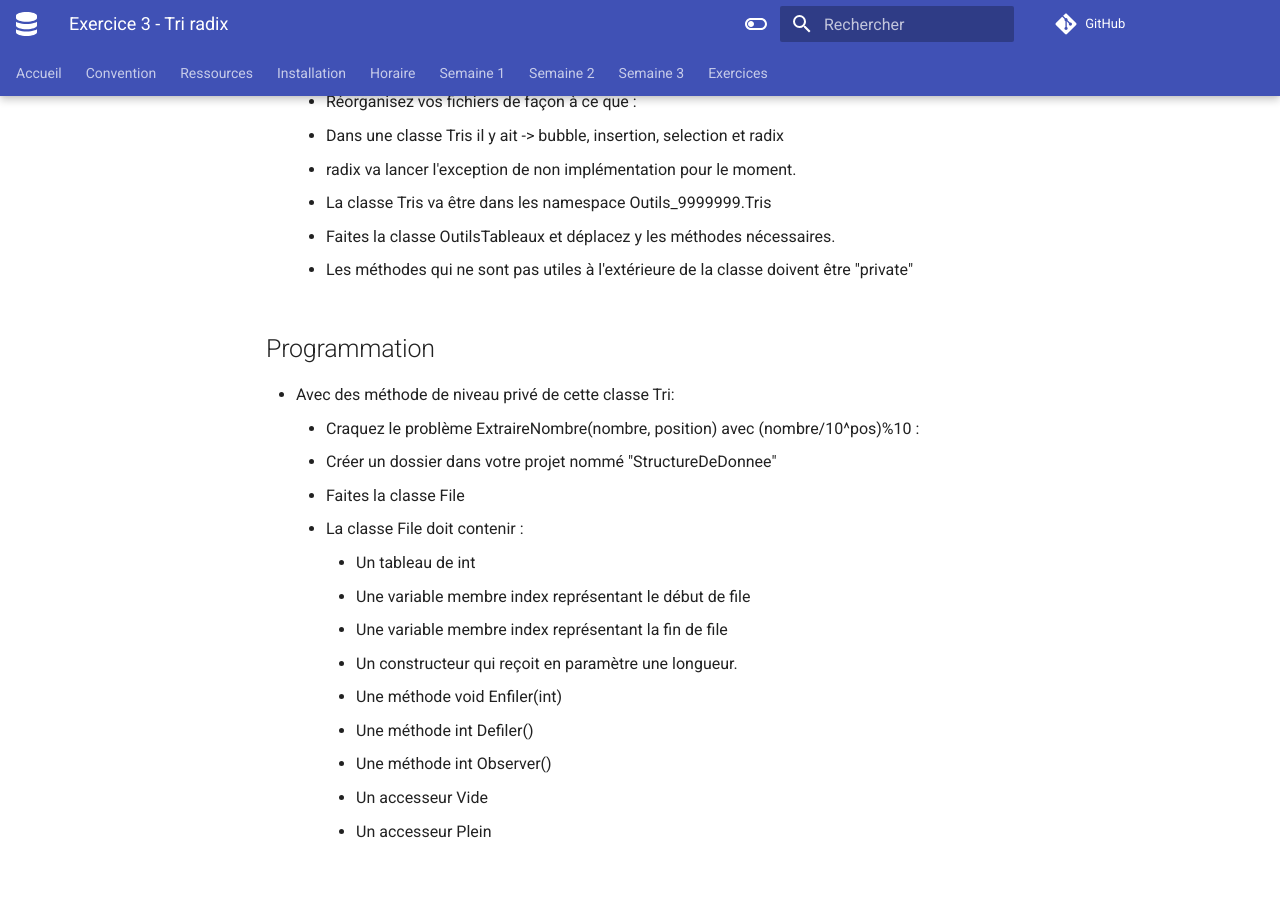
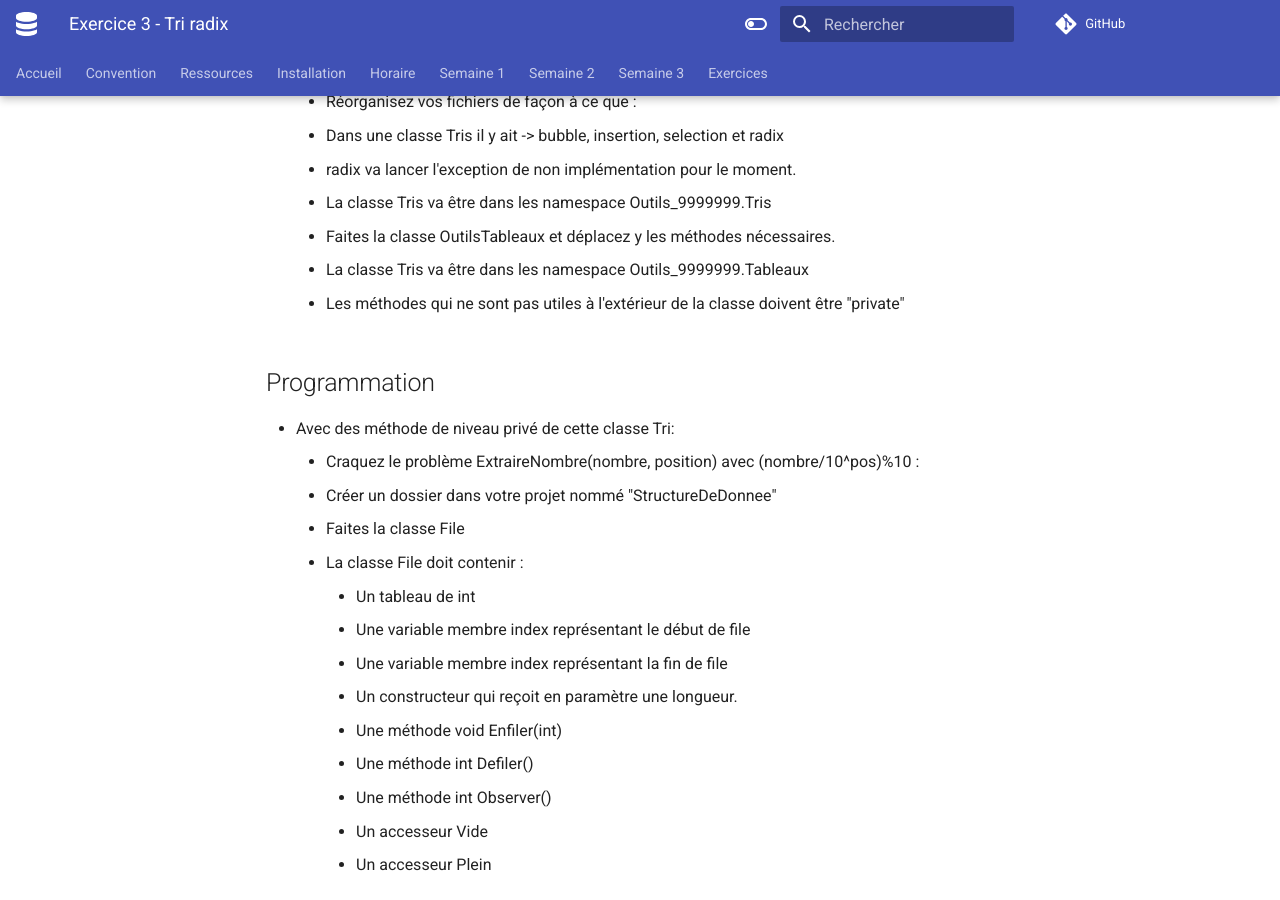
Before and after one commit to TousignantSimon-P2/TousignantSimon-P2.github.io, an MkDocs documentation site: the page built from docs/exercices/exercices_tri_radix.md.md, in a window 1280 px wide and 900 px high, scrolled down 322 px. Built offline with MkDocs 1.6.1 and Material for MkDocs 9.7.7, drawn with Linux system fonts in a browser that asks for light colours; comment, search, counter and statistics services are not loaded.

```diff
--- a/docs/exercices/exercices_tri_radix.md.md
+++ b/docs/exercices/exercices_tri_radix.md.md
@@ -9,7 +9,8 @@
     - radix va lancer l'exception de non implémentation pour le moment.
     - La classe Tris va être dans les namespace Outils_9999999.Tris
     - Faites la classe OutilsTableaux et déplacez y les méthodes nécessaires.
-    - Les méthodes qui ne sont pas utiles à l'extérieure de la classe doivent être "private"
+    - La classe Tris va être dans les namespace Outils_9999999.Tableaux
+    - Les méthodes qui ne sont pas utiles à l'extérieur de la classe doivent être "private"
 
 ##  Programmation
 
```
Also changed, not shown: mkdocs.yml (line endings or trailing spaces).
